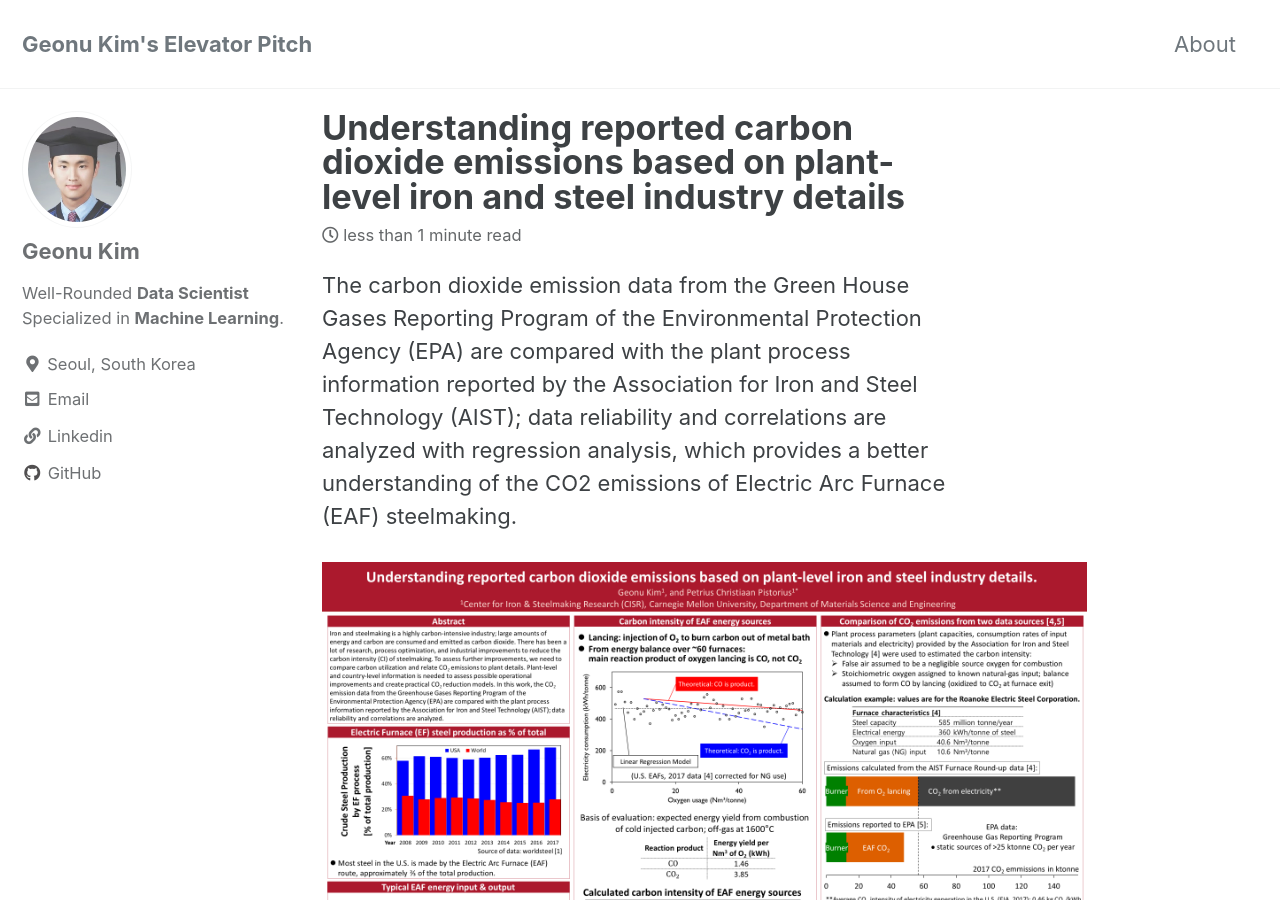
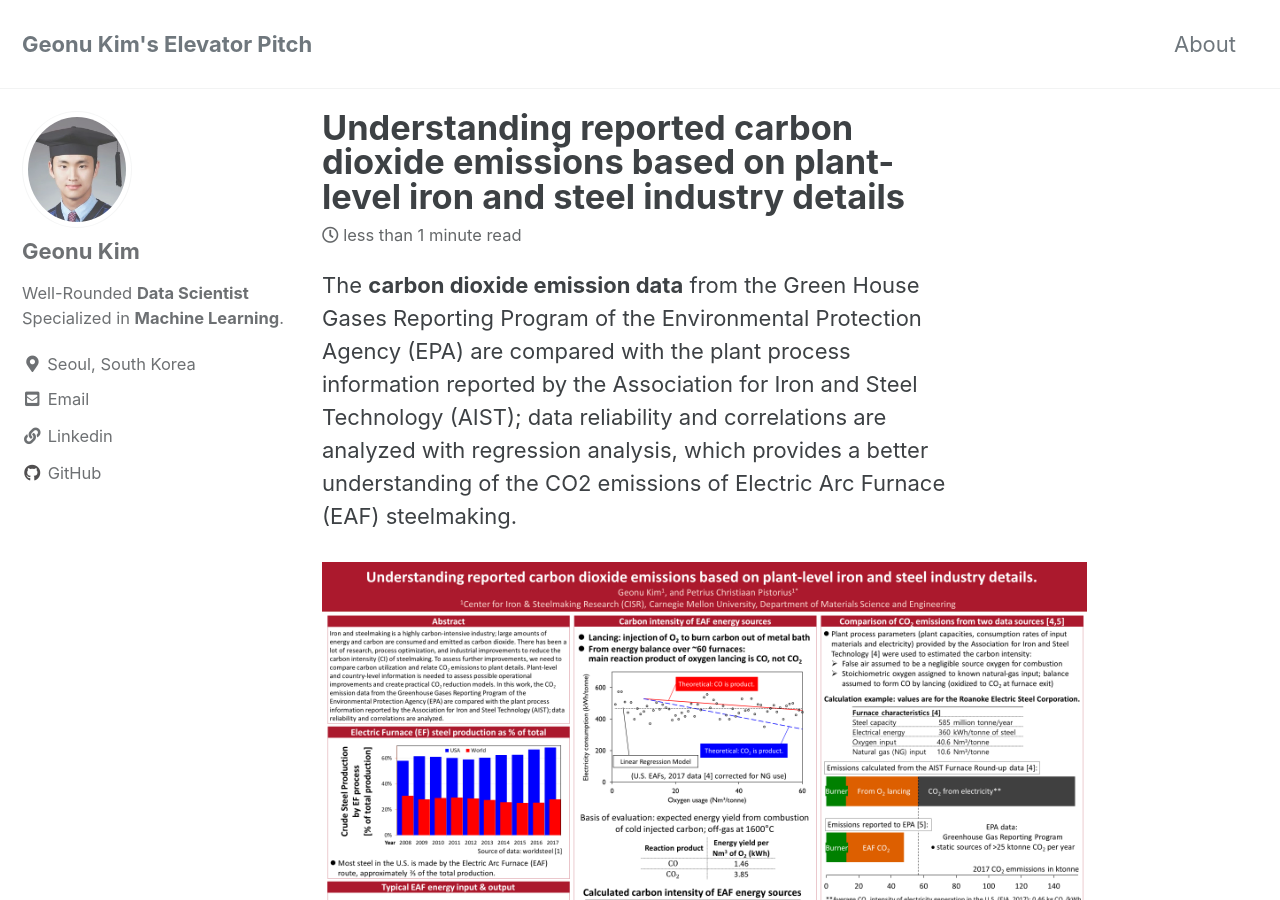
Before and after one commit to Geonu-AI/Geonu-AI.github.io, a Jekyll site: the page built from _posts/2020-12-23-Understanding reported carbon dioxide emissions based on plant-level iron and steel industry details.md, in a window 1280 px wide and 900 px high. Built offline with Jekyll 4.4.1, drawn with Linux system fonts in a browser that asks for light colours; cached includes are drawn as plain includes.

```diff
--- a/_posts/2020-12-23-Understanding reported carbon dioxide emissions based on plant-level iron and steel industry details.md
+++ b/_posts/2020-12-23-Understanding reported carbon dioxide emissions based on plant-level iron and steel industry details.md
@@ -2,7 +2,7 @@
 title: "Understanding reported carbon dioxide emissions based on plant-level iron and steel industry details"
 
 ---
-The carbon dioxide emission data from the Green House Gases Reporting Program of the Environmental Protection Agency (EPA) are compared with the plant process information reported by the Association for Iron and Steel Technology (AIST); data reliability and correlations are analyzed with regression analysis, which provides a better understanding of the CO2 emissions of Electric Arc Furnace (EAF) steelmaking.
+The **carbon dioxide emission data** from the Green House Gases Reporting Program of the Environmental Protection Agency (EPA) are compared with the plant process information reported by the Association for Iron and Steel Technology (AIST); data reliability and correlations are analyzed with regression analysis, which provides a better understanding of the CO2 emissions of Electric Arc Furnace (EAF) steelmaking.
 
 [comment]: <> (![image-center]&#40;{{ site.url }}{{ site.baseurl }}/assets/images/CMU Energy Week Poster_Geonu Kim.png&#41;{: .align-center})
 
```
